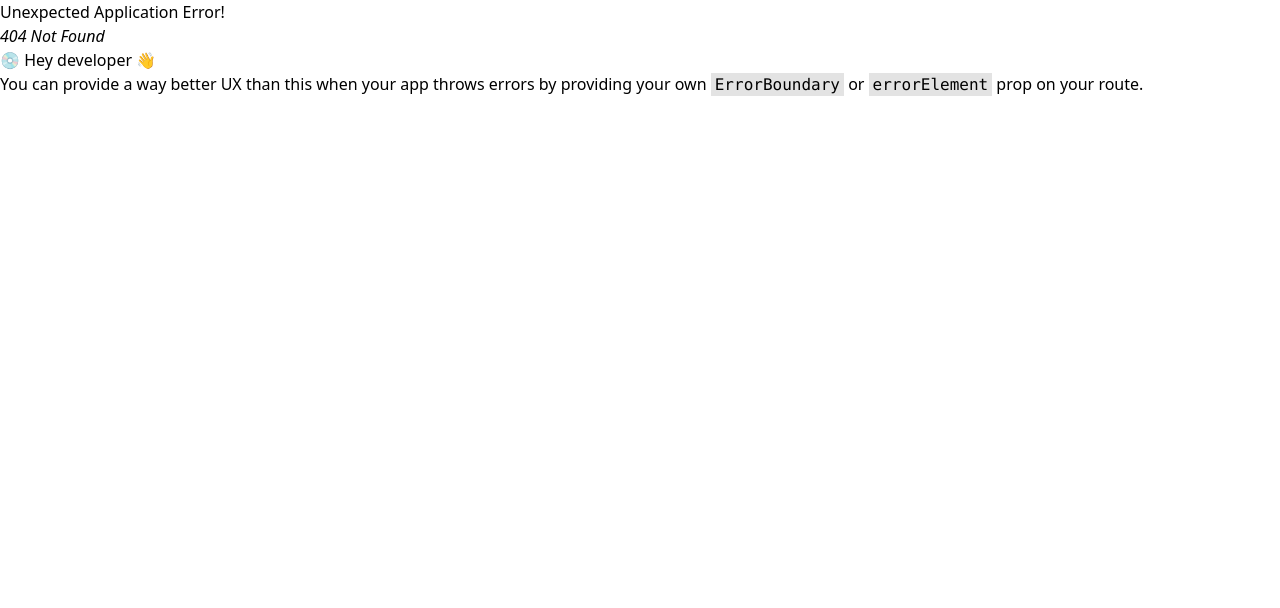
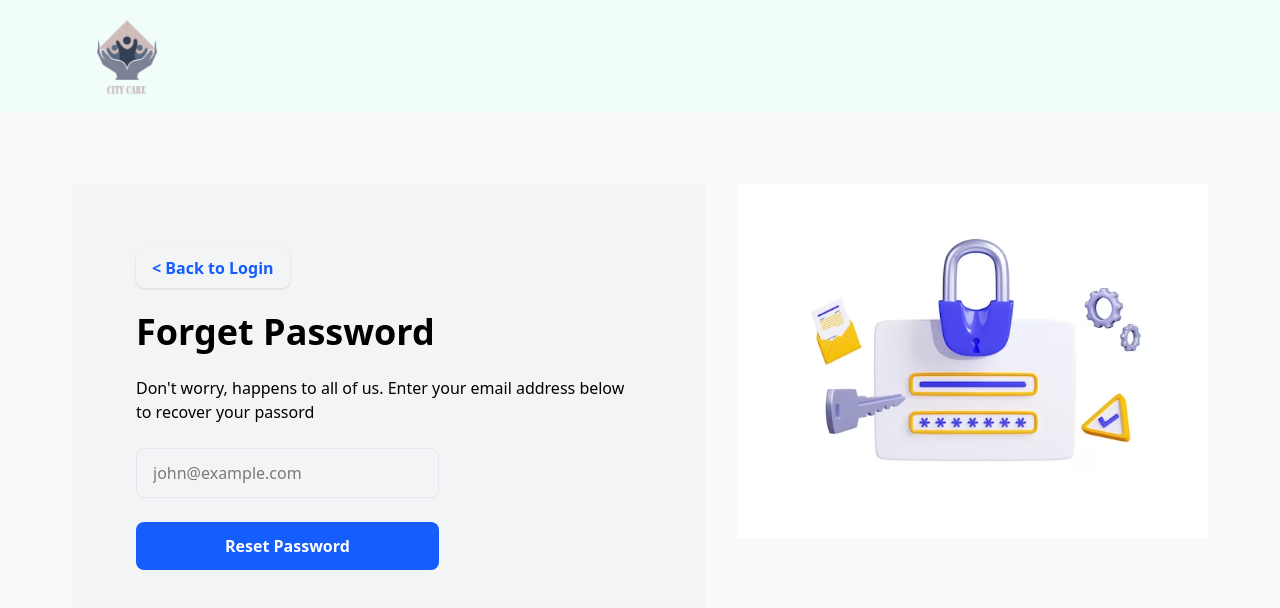
Before and after one commit to Haseeb358/CITY-CARE, a React (Vite) app in the folder frontend/: page /forget-password in a window 1280 px wide. Before the commit this address had no page. Shown: the top 608 px of the page. Built offline with nearby package versions, Linux system fonts and the light colour scheme.

Commit message:
add password recovery flow with forget and reset password pages

```diff
--- /dev/null
+++ b/frontend/src/components/Auth/Forget.jsx
@@ -0,0 +1,50 @@
+import React from "react";
+
+const Forget = () => {
+  return (
+    <main className="h-[calc(100vh-160px)] p-18 gap-8 bg-gray-50 overflow-hidden flex justify-around">
+      {/* Left-side */}
+      <div className="flex flex-col p-16 pb-0 gap-6 bg-gray-100">
+        <button className="px-4 py-2 rounded-lg text-blue-600 hover:bg-blue-100 hover:text-blue-800 font-semibold transition-all duration-300 shadow-sm hover:shadow-md w-fit cursor-pointer">
+          <span className="font-extrabold pt-2">&lt;</span>{" "}
+          <a href="/">Back to Login</a>
+        </button>
+
+        <h1 className="text-4xl font-bold">Forget Password</h1>
+        <p>
+          Don't worry, happens to all of us. Enter your email address below to
+          recover your passord
+        </p>
+        <form className="flex flex-col justify-center gap-2 w-[60%]">
+          <input
+            className="p-1 w-full px-4 py-3 border border-gray-200 rounded-lg
+                         focus:ring-2 focus:ring-blue-200 focus:border-blue-400
+                         outline-none transition"
+            type="email"
+            placeholder="john@example.com"
+            required
+          />
+          <button
+            type="submit"
+            className="w-full bg-blue-600 text-white font-semibold py-3 px-4
+                       rounded-lg hover:bg-blue-700 active:bg-blue-800
+                       transition duration-200 transform hover:scale-[1.02]
+                       focus:ring-4 focus:ring-blue-200 mt-4 cursor-pointer"
+          >
+            Reset Password
+          </button>
+        </form>
+      </div>
+
+      {/* Right-side */}
+      <div className="">
+        <img
+          src="./src/assets/forget-password.png"
+          alt="Forget Password Illustration"
+        />
+      </div>
+    </main>
+  );
+};
+
+export default Forget;
--- a/frontend/src/components/Auth/Login.jsx
+++ b/frontend/src/components/Auth/Login.jsx
@@ -25,7 +25,7 @@ const Login = () => {
             />
 
             <button className="text-red-500 text-left cursor-pointer">
-              Forgot Password
+              <a href="/forget-password">Forgot Password</a>
             </button>
 
             <button
--- /dev/null
+++ b/frontend/src/components/Auth/ResetPassword.jsx
@@ -0,0 +1,83 @@
+import React, { useState } from "react";
+
+const ResetPassword = () => {
+  const [password, setPassword] = useState("");
+  const [confirmPassword, setConfirmPassword] = useState("");
+  const [error, setError] = useState("");
+
+  const handleSubmit = (e) => {
+    e.preventDefault();
+
+    // Check if both passwords match
+    if (password !== confirmPassword) {
+      setError("Passwords do not match");
+      return;
+    }
+
+    setError("");
+    console.log("Passwords match. Proceed with reset.");
+  };
+
+  return (
+    <main className="h-[calc(100vh-160px)] p-18 gap-8 bg-gray-50 overflow-hidden flex justify-around">
+      {/* Left-side */}
+      <div className="flex flex-col p-16 pb-0 gap-6 bg-gray-100">
+        <h1 className="text-4xl font-bold">Set a Password</h1>
+        <p>
+          Please set a new password for your account. Make sure to choose a strong password.
+        </p>
+
+        <form
+          onSubmit={handleSubmit}
+          className="flex flex-col justify-center gap-2 w-[60%]"
+        >
+          <input
+            className="p-1 w-full px-4 py-3 border border-gray-200 rounded-lg
+                       focus:ring-2 focus:ring-blue-200 focus:border-blue-400
+                       outline-none transition"
+            type="password"
+            placeholder="New Password"
+            value={password}
+            onChange={(e) => setPassword(e.target.value)}
+            required
+          />
+
+          <input
+            className="p-1 w-full px-4 py-3 border border-gray-200 rounded-lg
+                       focus:ring-2 focus:ring-blue-200 focus:border-blue-400
+                       outline-none transition"
+            type="password"
+            placeholder="Confirm Password"
+            value={confirmPassword}
+            onChange={(e) => setConfirmPassword(e.target.value)}
+            required
+          />
+
+          {error && (
+            <p className="text-red-500 text-sm mt-1">{error}</p>
+          )}
+
+          <button
+            type="submit"
+            className="w-full bg-blue-600 text-white font-semibold py-3 px-4
+                       rounded-lg hover:bg-blue-700 active:bg-blue-800
+                       transition duration-200 transform hover:scale-[1.02]
+                       focus:ring-4 focus:ring-blue-200 mt-4 cursor-pointer"
+          >
+            Reset Password
+          </button>
+        </form>
+      </div>
+
+      {/* Right-side */}
+      <div>
+        <img
+          src="./src/assets/forget-password.png"
+          alt="Forget Password Illustration"
+        />
+      </div>
+    </main>
+  );
+};
+
+export default ResetPassword;
--- a/frontend/src/components/Navbar/Navbar.jsx
+++ b/frontend/src/components/Navbar/Navbar.jsx
@@ -3,17 +3,15 @@ import React from "react";
 const Navbar = () => {
   return (
     <div className="h-28 flex items-center px-8 bg-teal-50 shadow-md">
-      {" "}
-      {/* Navbar container */}
+      <a href="/">
         <div className="h-28 w-48">
-        {" "}
-        {/* Slightly smaller than navbar */}
           <img
             src="/src/assets/logo.png"
             alt="Logo"
             className="w-full h-full object-contain" /* Image fits in box */
           />
         </div>
+      </a>
     </div>
   );
 };
--- /dev/null
+++ b/frontend/src/pages/ForgetPasswordPage.jsx
@@ -0,0 +1,13 @@
+import Forget from "../components/Auth/Forget";
+import Navbar from "../components/Navbar/Navbar";
+
+const ForgetPasswordPage = () => {
+  return (
+    <>
+      <Navbar />
+      <Forget />
+    </>
+  );
+};
+
+export default ForgetPasswordPage;
--- /dev/null
+++ b/frontend/src/pages/ResetPasswordPage.jsx
@@ -0,0 +1,13 @@
+import ResetPassword from "../components/Auth/ResetPassword";
+import Navbar from "../components/Navbar/Navbar";
+
+const ResetPasswordPage = () => {
+  return (
+    <>
+      <Navbar />
+      <ResetPassword />
+    </>
+  );
+};
+
+export default ResetPasswordPage;
```
Also changed, not shown: frontend/src/App.jsx (+10 -0 lines), frontend/src/assets/forget-password.png (added). Lines whose indentation alone changed are shown as unchanged.
